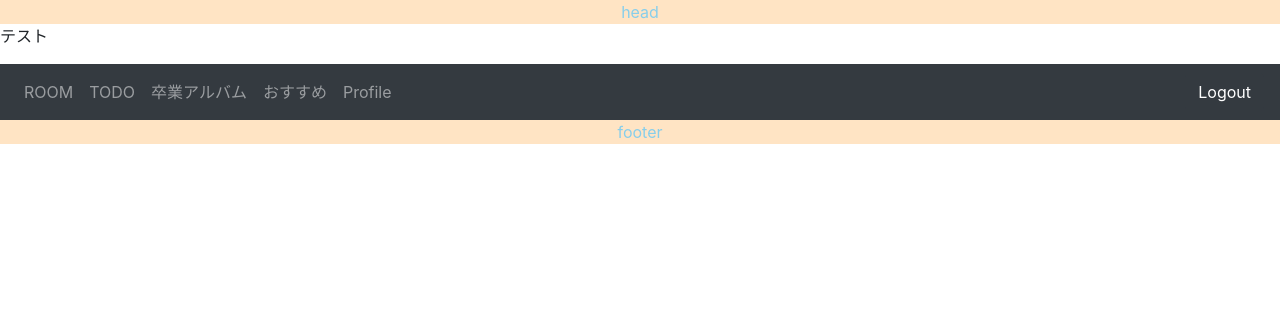
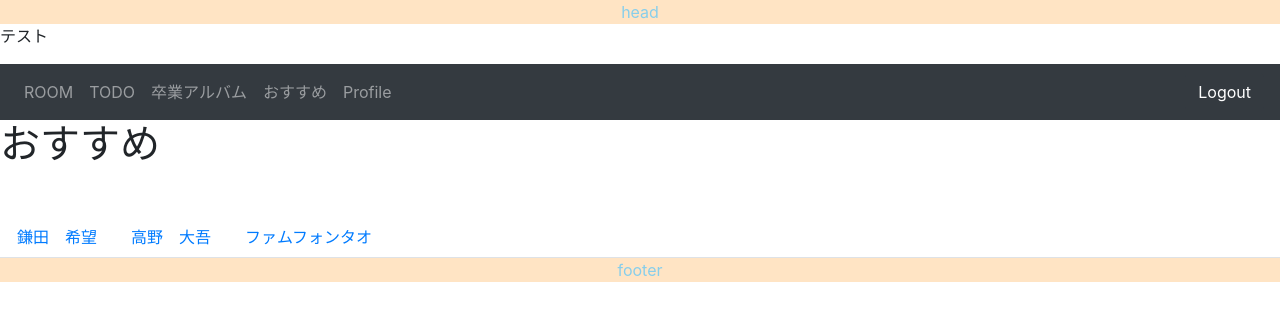
Before and after one commit to thao0108/chatAppTeam, a React (Create React App) app: page /recommend in a window 1280 px wide. Shown: the top 320 px of the page. Built offline with nearby package versions, Linux system fonts and the light colour scheme; no server answers.

Commit message:
タブ追加

```diff
--- a/src/App.js
+++ b/src/App.js
@@ -9,6 +9,7 @@ import {
 import Login from './pages/Login'
 import SignUp from './pages/SignUp'
 import Room from './pages/Room'
+import TabList from './tab/TabList'
 import { AuthProvider } from './AuthService'
 import LoggedInRoute from './LoggedInRoute'
 import classes from './style.module.css'
@@ -25,6 +26,7 @@ const App = () => {
                 <Menubar/>
                     <Switch>
                         <LoggedInRoute exact path='/' component={Room} />
+                        <Route exact path='/recommend' component={TabList} />
                         <Route exact path='/Login' component={Login} />
                         <Route exact path='/SignUp' component={SignUp} />
                     </Switch>
--- /dev/null
+++ b/src/tab/TabList.js
@@ -0,0 +1,23 @@
+import React from 'react';
+import { Tabs,Tab } from 'react-bootstrap';
+
+const TabList = () => {
+    const tabsId = 'uncontrolled-tab-example';
+    return (
+       <>
+        <h1>おすすめ</h1>
+        <Tabs defaultActiveKey="home" id={tabsId} className="mt-5">
+            <Tab eventKey="鎌田　希望" title="鎌田　希望">
+                {/* おすすめ機能内容 */}
+            </Tab>
+            <Tab eventKey="高野　大吾" title="高野　大吾">
+                {/* おすすめ機能内容 */}
+            </Tab>
+            <Tab eventKey="ファムフォンタオ" title="ファムフォンタオ" >
+                {/* おすすめ機能内容 */}
+            </Tab>
+        </Tabs>
+       </>
+   )
+}
+export default TabList;
```
